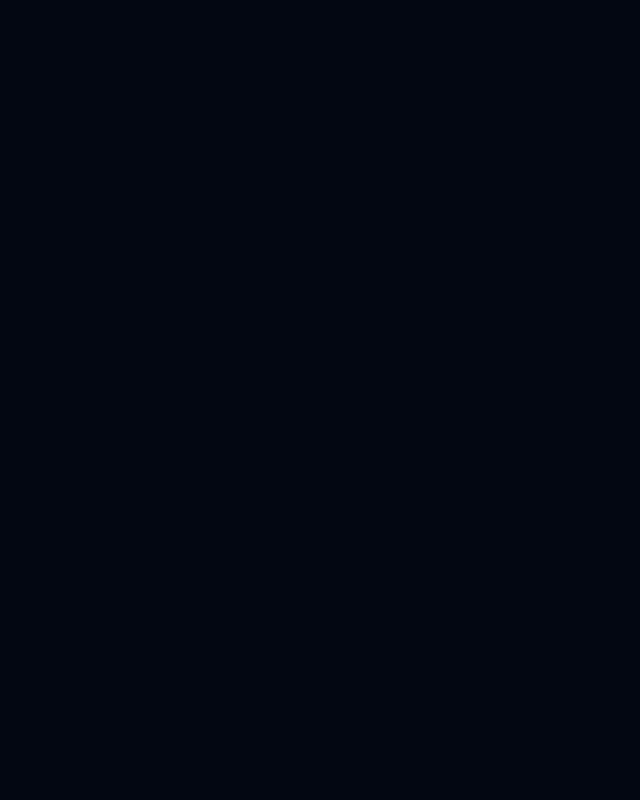
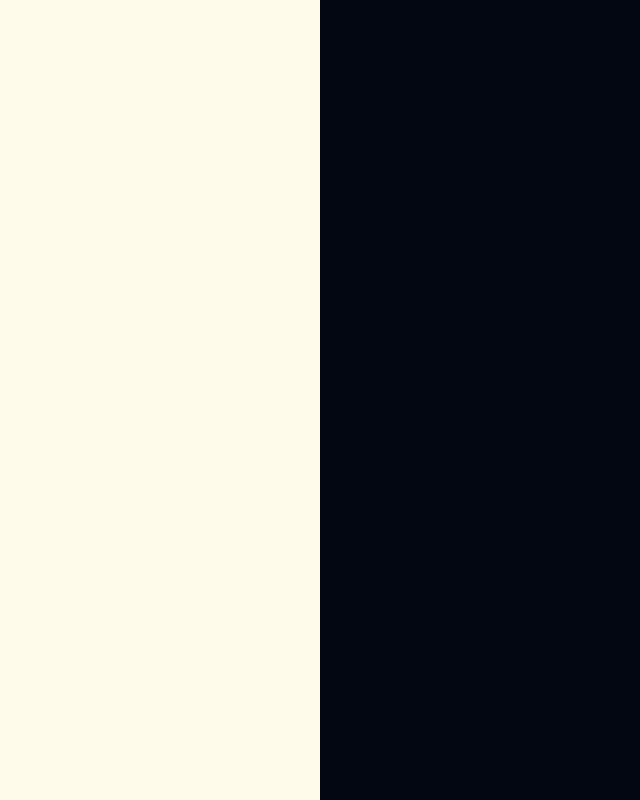
Before and after one commit to JoyPatel13/Docker-Aws, a React (Vite) app in the folder Frontend/: page / in a window 1280 px wide. Shown: the whole page, without its empty margins (0-640 px from the left). Built offline with nearby package versions, Linux system fonts and the light colour scheme.

Commit message:
Update App.jsx

```diff
--- a/Frontend/src/app/App.jsx
+++ b/Frontend/src/app/App.jsx
@@ -4,7 +4,10 @@ function App() {
 
   return (
     <main className="h-screen w-full bg-gray-950">
+      <aside className="h-full w-1/4 bg-amber-50">
 
+      </aside>
+      <section className="w-3/4"></section>
     </main>
   )
 }
```
